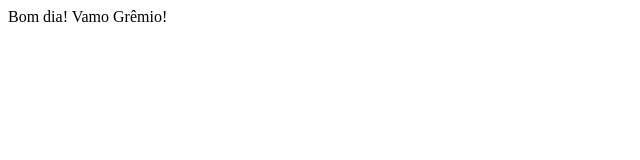
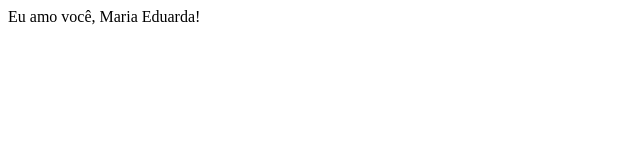
Before and after one commit to gabrielschade03/curso_dev, a Next.js app: page / in a window 1280 px wide. Shown: the top 160 px of the page, without its empty margins (0-640 px from the left). Built offline with nearby package versions, Linux system fonts and the light colour scheme.

Commit message:
Mensagem Maria Eduarda

```diff
--- a/pages/index.js
+++ b/pages/index.js
@@ -1,5 +1,5 @@
 function Home() {
-  return <>Bom dia! Vamo Grêmio!</>;
+  return <>Eu amo você, Maria Eduarda!</>;
 }
 
 export default Home;
```
